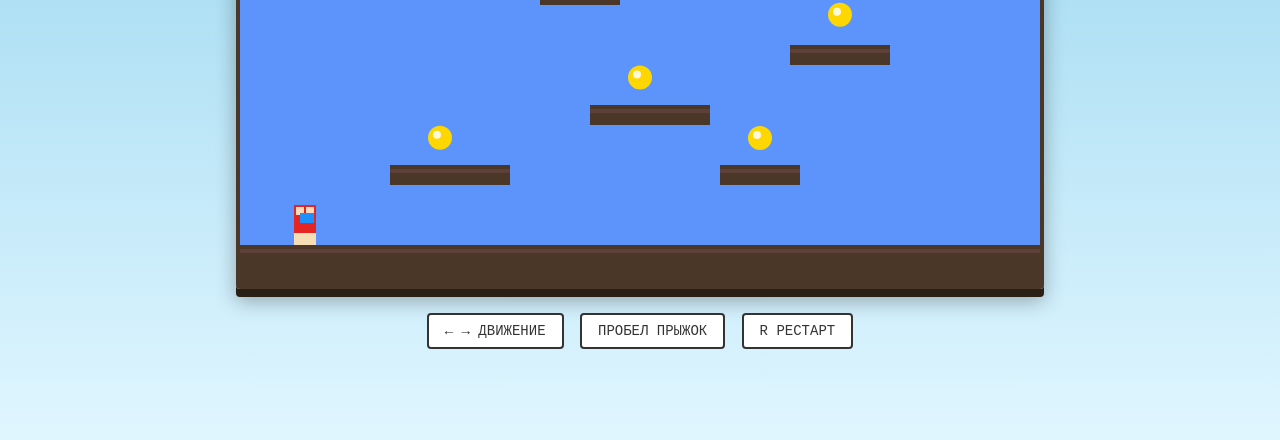
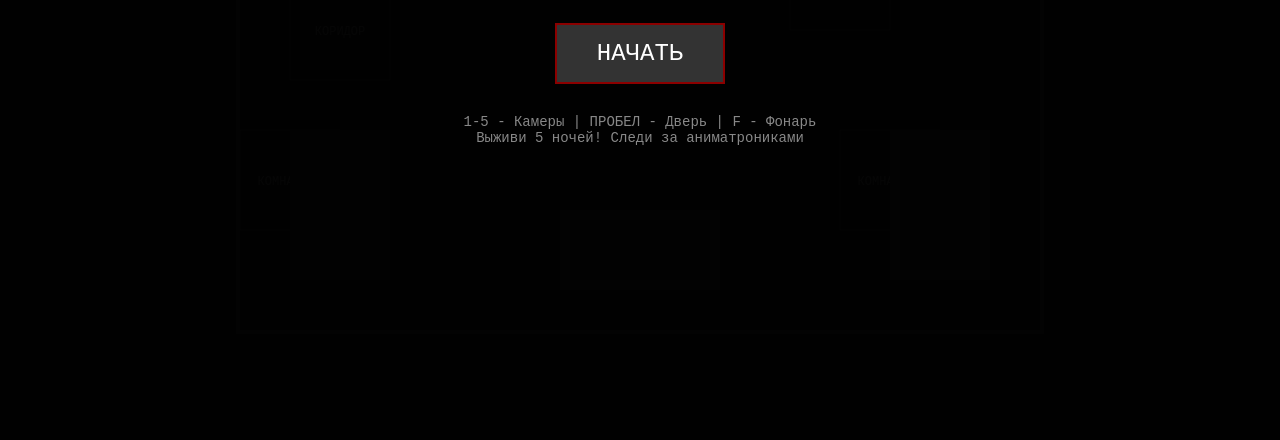
Before and after one commit to z4har/GAME, a plain HTML site: page index.html in a window 1280 px wide. Shown: the part 360-800 px from the top of the page. Drawn offline with Linux system fonts and the light colour scheme.

Commit message:
Update index.html

```diff
--- a/index.html
+++ b/index.html
@@ -3,7 +3,7 @@
 <head>
     <meta charset="UTF-8">
     <meta name="viewport" content="width=device-width, initial-scale=1.0">
-    <title>2D Платформер</title>
+    <title>НОЧИ В РЕСТОРАНЕ</title>
     <style>
         * {
             margin: 0;
@@ -11,298 +11,382 @@
             box-sizing: border-box;
         }
         body {
-            background: linear-gradient(180deg, #87CEEB 0%, #E0F6FF 100%);
+            background: #111;
             min-height: 100vh;
             display: flex;
             flex-direction: column;
             align-items: center;
             justify-content: center;
-            font-family: monospace;
-            overflow: hidden;
+            font-family: 'Courier New', monospace;
+            color: #fff;
         }
         h1 {
-            color: #333;
-            margin-bottom: 20px;
-            font-size: 28px;
-            text-shadow: 2px 2px 0 #fff;
-        }
-        #game-container {
-            border: 4px solid #4A3728;
-            border-radius: 4px;
-            box-shadow: 0 8px 0 #2A1F14, 0 12px 20px rgba(0,0,0,0.3);
+            color: #8B0000;
+            font-size: 32px;
+            margin-bottom: 10px;
+            text-shadow: 0 0 10px #ff0000;
         }
         #game {
-            display: block;
-            background: #5C94FC;
+            border: 4px solid #333;
+            background: #000;
         }
-        .controls {
-            margin-top: 20px;
-            color: #333;
-            font-size: 14px;
+        #ui {
+            display: flex;
+            justify-content: space-between;
+            width: 800px;
+            margin-bottom: 10px;
+            font-size: 18px;
+        }
+        .night {
+            color: #FFD700;
+        }
+        .power {
+            color: #00FF00;
+        }
+        .power.warning {
+            color: #FF0000;
+            animation: blink 0.5s infinite;
+        }
+        @keyframes blink {
+            50% { opacity: 0.5; }
+        }
+        #message {
+            position: absolute;
+            top: 50%;
+            left: 50%;
+            transform: translate(-50%, -50%);
+            font-size: 48px;
+            color: #FF0000;
+            text-shadow: 0 0 20px #ff0000;
+            display: none;
             text-align: center;
         }
-        .controls span {
-            display: inline-block;
-            background: #fff;
-            padding: 8px 16px;
-            border-radius: 4px;
-            margin: 4px;
-            border: 2px solid #333;
+        #message.win {
+            color: #00FF00;
+            text-shadow: 0 0 20px #00ff00;
+        }
+        #start-screen {
+            position: absolute;
+            top: 0;
+            left: 0;
+            width: 100%;
+            height: 100%;
+            background: rgba(0,0,0,0.95);
+            display: flex;
+            flex-direction: column;
+            align-items: center;
+            justify-content: center;
+            z-index: 100;
+        }
+        #start-screen h2 {
+            color: #8B0000;
+            font-size: 48px;
+            margin-bottom: 30px;
+        }
+        #start-screen button {
+            background: #333;
+            color: #fff;
+            border: 2px solid #8B0000;
+            padding: 15px 40px;
+            font-size: 24px;
+            cursor: pointer;
+            font-family: 'Courier New', monospace;
+        }
+        #start-screen button:hover {
+            background: #8B0000;
+        }
+        .controls-info {
+            margin-top: 30px;
+            text-align: center;
+            color: #888;
+            font-size: 14px;
         }
     </style>
 </head>
 <body>
-    <h1>🏃 ПЛАТФОРМЕР</h1>
-    <div id="game-container">
-        <canvas id="game" width="800" height="500"></canvas>
+    <h1>🎪 НОЧИ В РЕСТОРАНЕ</h1>
+    <div id="ui">
+        <span class="night">НОЧЬ: <span id="night-num">1</span>/5</span>
+        <span>ЧАС: <span id="hour">12</span>:00</span>
+        <span class="power" id="power-display">ЭНЕРГИЯ: 100%</span>
     </div>
-    <div class="controls">
-        <span>← → ДВИЖЕНИЕ</span>
-        <span>ПРОБЕЛ ПРЫЖОК</span>
-        <span>R РЕСТАРТ</span>
+    <canvas id="game" width="800" height="500"></canvas>
+    <div id="message"></div>
+
+    <div id="start-screen">
+        <h2>🎪 РЕСТОРАН</h2>
+        <button onclick="startGame()">НАЧАТЬ</button>
+        <div class="controls-info">
+            <p>1-5 - Камеры | ПРОБЕЛ - Дверь | F - Фонарь</p>
+            <p>Выживи 5 ночей! Следи за аниматрониками</p>
+        </div>
     </div>
 
     <script>
         const canvas = document.getElementById("game");
         const ctx = canvas.getContext("2d");
 
-        const GRAVITY = 0.6;
-        const FRICTION = 0.85;
-        const JUMP_FORCE = -14;
-        const MOVE_SPEED = 0.8;
-        const MAX_SPEED = 6;
-
-        class Player {
-            constructor(x, y) {
-                this.x = x;
-                this.y = y;
-                this.width = 30;
-                this.height = 40;
-                this.velX = 0;
-                this.velY = 0;
-                this.onGround = false;
-                this.facingRight = true;
-                this.startX = x;
-                this.startY = y;
-            }
-
-            reset() {
-                this.x = this.startX;
-                this.y = this.startY;
-                this.velX = 0;
-                this.velY = 0;
-                this.onGround = false;
-            }
-        }
-
-        class Platform {
-            constructor(x, y, width, height, color = "#4A3728") {
-                this.x = x;
-                this.y = y;
-                this.width = width;
-                this.height = height;
-                this.color = color;
-            }
-        }
-
-        class Coin {
-            constructor(x, y) {
-                this.x = x;
-                this.y = y;
-                this.radius = 12;
-                this.collected = false;
-            }
-        }
-
-        const player = new Player(50, 350);
-
-        const platforms = [
-            new Platform(0, 460, 800, 40),
-            new Platform(150, 380, 120, 20),
-            new Platform(350, 320, 120, 20),
-            new Platform(550, 260, 100, 20),
-            new Platform(300, 200, 80, 20),
-            new Platform(100, 150, 100, 20),
-            new Platform(650, 180, 100, 20),
-            new Platform(480, 380, 80, 20),
+        const ROOMS = [
+            { name: "СЦЕНА", x: 300, y: 50 },
+            { name: "КУХНЯ", x: 600, y: 150 },
+            { name: "КОРИДОР", x: 100, y: 200 },
+            { name: "КОМНАТА A", x: 50, y: 350 },
+            { name: "КОМНАТА B", x: 650, y: 350 }
         ];
 
-        const coins = [
-            new Coin(200, 350),
-            new Coin(400, 290),
-            new Coin(600, 230),
-            new Coin(340, 170),
-            new Coin(150, 120),
-            new Coin(700, 150),
-            new Coin(520, 350),
+        const animatronics = [
+            { name: "МИШКА", room: 0, moveProgress: 0, aggressive: 1, color: "#8B4513" },
+            { name: "ЗАЙКА", room: 0, moveProgress: 0, aggressive: 2, color: "#FFB6C1" },
+            { name: "КУРИЦА", room: 0, moveProgress: 0, aggressive: 1, color: "#FFD700" },
+            { name: "ВОЛК", room: 0, moveProgress: 0, aggressive: 3, color: "#696969" }
         ];
 
-        const keys = { left: false, right: false, jump: false };
-        let score = 0;
+        let currentRoom = 0;
+        let doorClosed = false;
+        let flashlightOn = false;
+        let power = 100;
+        let hour = 0;
+        let minute = 0;
+        let night = 1;
+        let gameRunning = false;
+        let gameOver = false;
+        let gameWon = false;
 
-        function onKeyDown(event) {
-            const key = event.key.toLowerCase();
-            if (key === "arrowleft") keys.left = true;
-            else if (key === "arrowright") keys.right = true;
-            else if (key === " ") { keys.jump = true; event.preventDefault(); }
-            else if (key === "r") resetGame();
-        }
-
-        function onKeyUp(event) {
-            const key = event.key.toLowerCase();
-            if (key === "arrowleft") keys.left = false;
-            else if (key === "arrowright") keys.right = false;
-            else if (key === " ") keys.jump = false;
+        function startGame() {
+            document.getElementById("start-screen").style.display = "none";
+            resetGame();
+            gameRunning = true;
+            gameLoop();
         }
 
         function resetGame() {
-            player.reset();
-            coins.forEach(coin => coin.collected = false);
-            score = 0;
+            power = 100;
+            hour = 0;
+            minute = 0;
+            currentRoom = 0;
+            doorClosed = false;
+            flashlightOn = false;
+            gameOver = false;
+            gameWon = false;
+
+            animatronics.forEach((anim, i) => {
+                anim.room = 0;
+                anim.moveProgress = 0;
+                anim.aggressive = i + 1;
+            });
+
+            updateUI();
+            hideMessage();
         }
 
-        function checkCollision(rect1, rect2) {
-            return (rect1.x < rect2.x + rect2.width &&
-                    rect1.x + rect1.width > rect2.x &&
-                    rect1.y < rect2.y + rect2.height &&
-                    rect1.y + rect1.height > rect2.y);
+        function updateUI() {
+            document.getElementById("night-num").textContent = night;
+            document.getElementById("hour").textContent = hour;
+            const powerEl = document.getElementById("power-display");
+            powerEl.textContent = "ЭНЕРГИЯ: " + Math.floor(power) + "%";
+            powerEl.className = power < 20 ? "power warning" : "power";
+        }
+
+        function showMessage(text, isWin = false) {
+            const msg = document.getElementById("message");
+            msg.textContent = text;
+            msg.style.display = "block";
+            msg.className = isWin ? "win" : "";
+        }
+
+        function hideMessage() {
+            document.getElementById("message").style.display = "none";
+        }
+
+        function checkCollision(anim) {
+            if (currentRoom === 3 && anim.room === 3 && !doorClosed) {
+                return true;
+            }
+            if (currentRoom === 4 && anim.room === 4 && !doorClosed) {
+                return true;
+            }
+            return false;
         }
 
         function update() {
-            if (keys.left) {
-                player.velX -= MOVE_SPEED;
-                player.facingRight = false;
-            }
-            if (keys.right) {
-                player.velX += MOVE_SPEED;
-                player.facingRight = true;
-            }
+            if (!gameRunning || gameOver || gameWon) return;
 
-            player.velX = Math.max(-MAX_SPEED, Math.min(MAX_SPEED, player.velX));
-            player.velX *= FRICTION;
-            player.velY += GRAVITY;
+            minute += 1;
+            if (minute >= 60) {
+                minute = 0;
+                hour += 1;
 
-            if (keys.jump && player.onGround) {
-                player.velY = JUMP_FORCE;
-                player.onGround = false;
-            }
-
-            player.x += player.velX;
-            for (const platform of platforms) {
-                if (checkCollision(player, platform)) {
-                    if (player.velX > 0) player.x = platform.x - player.width;
-                    else if (player.velX < 0) player.x = platform.x + platform.width;
-                    player.velX = 0;
+                if (hour >= 6) {
+                    gameWon = true;
+                    showMessage("ТЫ ВЫЖИЛ!", true);
+                    setTimeout(() => {
+                        if (night < 5) {
+                            night++;
+                            resetGame();
+                        } else {
+                            showMessage("ВСЕ НОЧИ ПРОЙДЕНЫ!", true);
+                        }
+                    }, 3000);
                 }
             }
 
-            player.y += player.velY;
-            player.onGround = false;
-            for (const platform of platforms) {
-                if (checkCollision(player, platform)) {
-                    if (player.velY > 0) {
-                        player.y = platform.y - player.height;
-                        player.velY = 0;
-                        player.onGround = true;
-                    } else if (player.velY < 0) {
-                        player.y = platform.y + platform.height;
-                        player.velY = 0;
+            if (doorClosed) power -= 0.15;
+            if (flashlightOn) power -= 0.1;
+            power -= 0.02;
+
+            if (power <= 0) {
+                power = 0;
+                doorClosed = false;
+                flashlightOn = false;
+                gameOver = true;
+                showMessage("НЕТ ЭНЕРГИИ!");
+                return;
+            }
+
+            if (Math.random() < 0.02 * night) {
+                const activeAnims = animatronics.filter(a => a.room < 4);
+                if (activeAnims.length > 0) {
+                    const anim = activeAnims[Math.floor(Math.random() * activeAnims.length)];
+                    if (Math.random() < anim.aggressive * 0.3) {
+                        anim.room = Math.min(4, anim.room + 1);
                     }
                 }
             }
 
-            player.x = Math.max(0, Math.min(canvas.width - player.width, player.x));
-
-            if (player.y > canvas.height) resetGame();
-
-            for (const coin of coins) {
-                if (!coin.collected) {
-                    const coinDist = Math.sqrt(
-                        Math.pow(player.x + player.width / 2 - coin.x, 2) +
-                        Math.pow(player.y + player.height / 2 - coin.y, 2)
-                    );
-                    if (coinDist < coin.radius + 20) {
-                        coin.collected = true;
-                        score += 10;
-                    }
+            for (const anim of animatronics) {
+                if (checkCollision(anim)) {
+                    gameOver = true;
+                    showMessage(anim.name + " ПОЙМАЛ ТЕБЯ!");
+                    return;
                 }
             }
+
+            updateUI();
         }
 
-        function drawPlayer() {
-            const x = Math.floor(player.x);
-            const y = Math.floor(player.y);
-            const w = player.width;
-            const h = player.height;
+        function drawRoom(roomIndex, isCurrent) {
+            const room = ROOMS[roomIndex];
+            const size = isCurrent ? 180 : 100;
 
-            ctx.fillStyle = "#E52521";
-            ctx.fillRect(x + 4, y, w - 8, h - 12);
+            ctx.fillStyle = isCurrent ? "#222" : "#1a1a1a";
+            ctx.fillRect(room.x - size/2, room.y - size/2, size, size);
 
-            ctx.fillStyle = "#FFDAB9";
-            ctx.fillRect(x + 6, y + 2, 8, 8);
-            ctx.fillRect(x + w - 14, y + 2, 8, 8);
+            ctx.strokeStyle = isCurrent ? "#ff0000" : "#444";
+            ctx.lineWidth = isCurrent ? 3 : 1;
+            ctx.strokeRect(room.x - size/2, room.y - size/2, size, size);
 
-            ctx.fillStyle = "#F5DEB3";
-            ctx.fillRect(x + 4, y + h - 12, w - 8, 12);
+            ctx.fillStyle = isCurrent ? "#fff" : "#666";
+            ctx.font = "12px monospace";
+            ctx.textAlign = "center";
+            ctx.fillText(room.name, room.x, room.y + 5);
 
-            ctx.fillStyle = "#1E90FF";
-            if (player.facingRight) {
-                ctx.fillRect(x + 10, y + 8, 14, 10);
-            } else {
-                ctx.fillRect(x + 6, y + 8, 14, 10);
+            const animsInRoom = animatronics.filter(a => a.room === roomIndex);
+            if (animsInRoom.length > 0) {
+                const anim = animsInRoom[0];
+                ctx.fillStyle = anim.color;
+                ctx.beginPath();
+                ctx.arc(room.x, room.y - 20, 15, 0, Math.PI * 2);
+                ctx.fill();
+
+                ctx.fillStyle = "#fff";
+                ctx.beginPath();
+                ctx.arc(room.x - 5, room.y - 23, 4, 0, Math.PI * 2);
+                ctx.arc(room.x + 5, room.y - 23, 4, 0, Math.PI * 2);
+                ctx.fill();
+
+                ctx.fillStyle = "#000";
+                ctx.beginPath();
+                ctx.arc(room.x - 5, room.y - 23, 2, 0, Math.PI * 2);
+                ctx.arc(room.x + 5, room.y - 23, 2, 0, Math.PI * 2);
+                ctx.fill();
             }
         }
 
         function draw() {
-            ctx.clearRect(0, 0, canvas.width, canvas.height);
-
-            ctx.fillStyle = "#5C94FC";
+            ctx.fillStyle = "#0a0a0a";
             ctx.fillRect(0, 0, canvas.width, canvas.height);
 
-            ctx.fillStyle = "#70C030";
-            ctx.fillRect(0, canvas.height - 40, canvas.width, 40);
-
-            for (const platform of platforms) {
-                ctx.fillStyle = platform.color;
-                ctx.fillRect(platform.x, platform.y, platform.width, platform.height);
-                ctx.fillStyle = "#5D4037";
-                ctx.fillRect(platform.x, platform.y + 4, platform.width, 4);
+            for (let i = 0; i < ROOMS.length; i++) {
+                drawRoom(i, i === currentRoom);
             }
 
-            const currentTime = Date.now() / 1000;
-
-            for (const coin of coins) {
-                if (!coin.collected) {
-                    const bounce = Math.sin(currentTime * 4 + coin.x) * 3;
-                    ctx.fillStyle = "#FFD700";
-                    ctx.beginPath();
-                    ctx.arc(coin.x, coin.y + bounce, coin.radius, 0, 2 * Math.PI);
-                    ctx.fill();
-
-                    ctx.fillStyle = "#FFF8DC";
-                    ctx.beginPath();
-                    ctx.arc(coin.x - 3, coin.y + bounce - 3, 4, 0, 2 * Math.PI);
-                    ctx.fill();
-                }
+            ctx.fillStyle = "#333";
+            ctx.fillRect(50, 300, 100, 150);
+            ctx.fillStyle = doorClosed ? "#ff4444" : "#222";
+            ctx.fillRect(50, 300, 100, 150);
+            if (doorClosed) {
+                ctx.fillStyle = "#8B0000";
+                ctx.fillRect(60, 310, 80, 130);
             }
 
-            drawPlayer();
+            ctx.fillStyle = "#333";
+            ctx.fillRect(650, 300, 100, 150);
+            ctx.fillStyle = "#222";
+            ctx.fillRect(660, 310, 80, 130);
 
-            ctx.fillStyle = "#FFF";
-            ctx.font = "20px monospace";
-            ctx.fillText("СЧЁТ: " + score, 20, 30);
+            ctx.fillStyle = "#444";
+            ctx.fillRect(320, 380, 160, 80);
+            ctx.fillStyle = flashlightOn ? "#ffff88" : "#222";
+            ctx.fillRect(330, 390, 140, 60);
+
+            ctx.fillStyle = "#fff";
+            ctx.font = "14px monospace";
+            ctx.textAlign = "left";
+
+            ctx.fillStyle = "#FFD700";
+            ctx.fillText("КАМЕРЫ:", 20, 30);
+            for (let i = 0; i < ROOMS.length; i++) {
+                ctx.fillStyle = currentRoom === i ? "#0f0" : "#666";
+                ctx.fillText((i + 1) + ". " + ROOMS[i].name, 20, 50 + i * 20);
+            }
+
+            ctx.fillStyle = "#FFD700";
+            ctx.fillText("АНИМАТРОНИКИ:", 600, 30);
+            animatronics.forEach((anim, i) => {
+                ctx.fillStyle = anim.color;
+                ctx.fillText(anim.name, 600, 50 + i * 20);
+            });
+
+            if (flashlightOn) {
+                ctx.fillStyle = "rgba(255, 255, 200, 0.1)";
+                ctx.fillRect(0, 0, canvas.width, canvas.height);
+            }
+
+            if (doorClosed) {
+                ctx.fillStyle = "rgba(255, 0, 0, 0.2)";
+                ctx.fillRect(0, 0, canvas.width, canvas.height);
+            }
         }
 
         function gameLoop() {
             update();
             draw();
-            requestAnimationFrame(gameLoop);
+            if (gameRunning) {
+                setTimeout(() => requestAnimationFrame(gameLoop), 100);
+            }
         }
 
-        document.addEventListener("keydown", onKeyDown);
-        document.addEventListener("keyup", onKeyUp);
+        document.addEventListener("keydown", (e) => {
+            if (!gameRunning || gameOver || gameWon) return;
 
-        gameLoop();
+            const key = e.key.toLowerCase();
+            if (key >= "1" && key <= "5") {
+                currentRoom = parseInt(key) - 1;
+            } else if (key === " ") {
+                e.preventDefault();
+                doorClosed = !doorClosed;
+            } else if (key === "f") {
+                flashlightOn = true;
+            }
+        });
+
+        document.addEventListener("keyup", (e) => {
+            if (e.key.toLowerCase() === "f") {
+                flashlightOn = false;
+            }
+        });
+
+        draw();
     </script>
 </body>
 </html>
```
